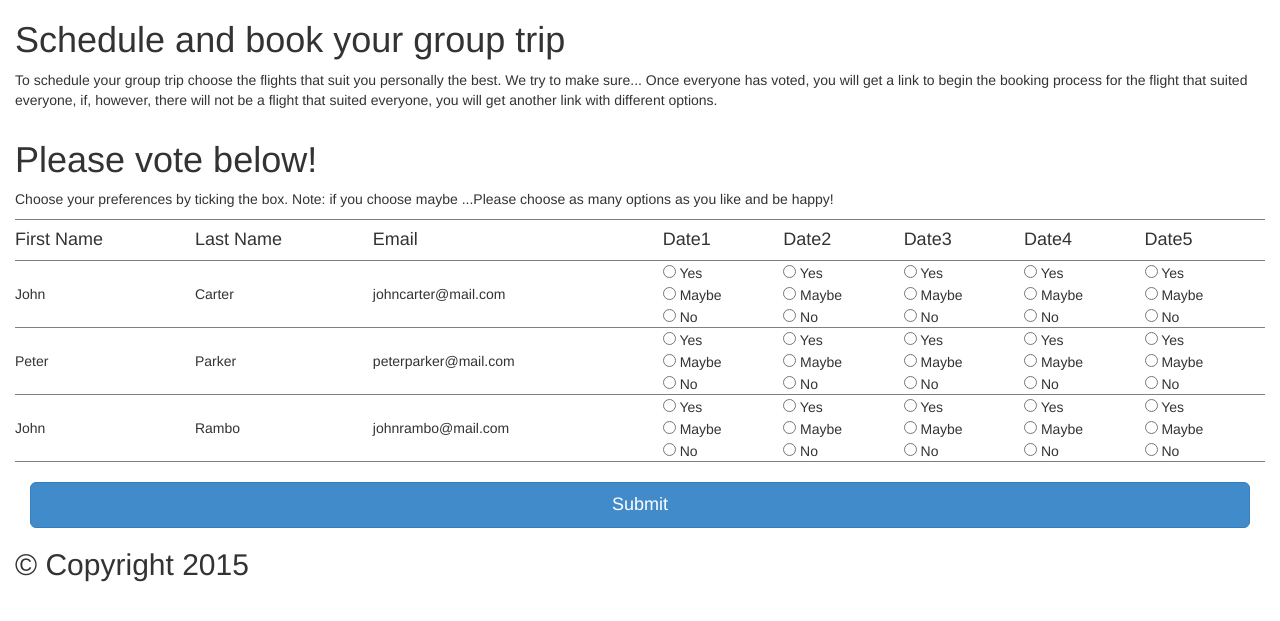
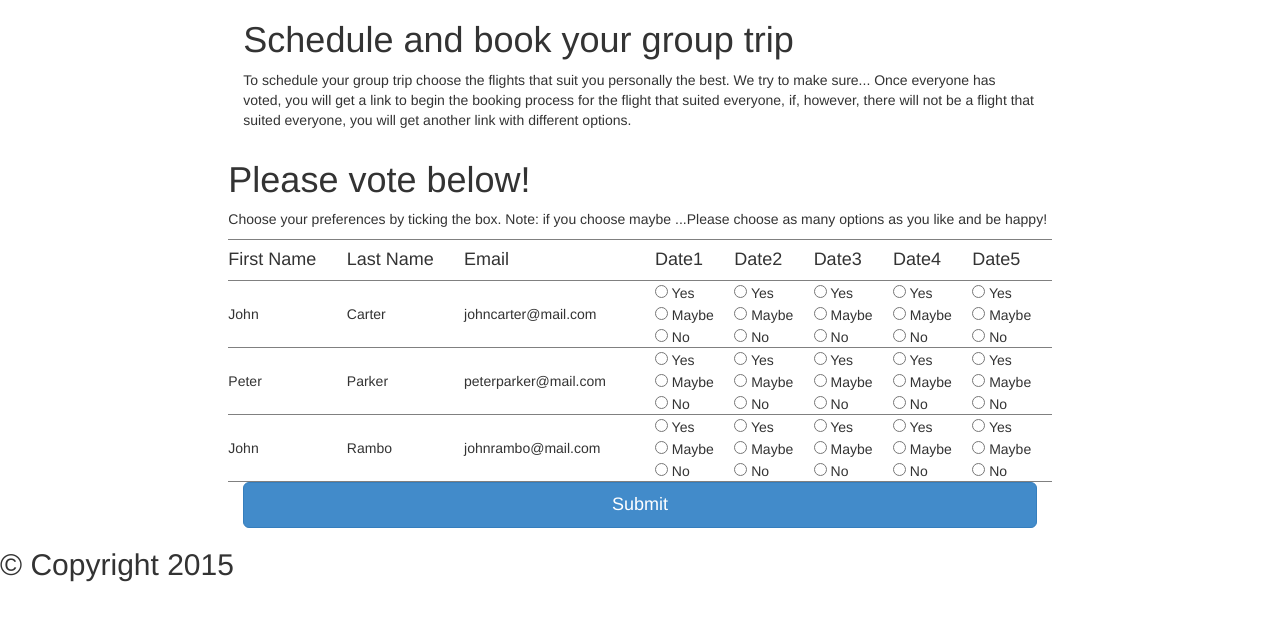
Before and after one commit to Revenge-of-Cyborg-Unleashed/ILWhackathon2015, a Django app: template cgw/travel/templates/boot.html in a window 1280 px wide. Shown: the top 621 px of the page. Run offline with Django 3.2, Linux system fonts and the light colour scheme; the template is opened without the code that fills it, so the values that code supplies are empty.

Commit message:
Don't know what these are exactly
Python things that appeared.

```diff
--- a/cgw/travel/templates/boot.html
+++ b/cgw/travel/templates/boot.html
@@ -8,17 +8,21 @@
 	<link rel="stylesheet" type="text/css" href="custom.css">
 	<script src="jquery.min.js"></script>
 	<script src="bootstrap.min.js"></script>
+
 </head>
 <body>
-<div class="container-fluid">
-  <h1>Schedule and book your group trip</h1>
-  <p>To schedule your group trip choose the flights that suit you personally the best. We try to make sure... Once everyone has voted, you will get a link to begin the booking process for the flight that suited everyone, if, however, there will not be a flight that suited everyone, you will get another link with different options.</p>
-</div>
+	<div class="col-xs-0 col-md-2">
+	</div>
 
-<div class="container-fluid">
-  <h1>Please vote below!</h1>
-  <script src="jquery.min.js"></script>
-  <script src="bootstrap.min.js"></script>
+	<div class ="col-xs-12 col-md-8">
+
+		<div class="container-fluid">
+  			<h1>Schedule and book your group trip</h1>
+  				<p>To schedule your group trip choose the flights that suit you personally the best. We try to make sure... Once everyone has voted, you will get a link to begin the booking process for the flight that suited everyone, if, however, there will not be a flight that suited everyone, you will get another link with different options.</p>
+		</div>
+
+
+  		<h1>Please vote below!</h1>
   <p>Choose your preferences by ticking the box. Note: if you choose maybe ...Please choose as many options as you like and be happy!</p>
 
   <div class="pollTable">
@@ -260,11 +264,16 @@
 				 </tr>
         </tbody>
     </table>
-</div>
-<br>
 <div class ="col-xs-12 col-md-12">
             		<button class="btn btn-lg btn-primary btn-block" type = "submit"> Submit</button>
             	</div>
+</div>
+</div>
+
+<div class = "col-xs-0 col-md-2">
+</div>
+<br>
+
   <div class="row">
 		<div class="col-xs-12">
 			<footer>
```
